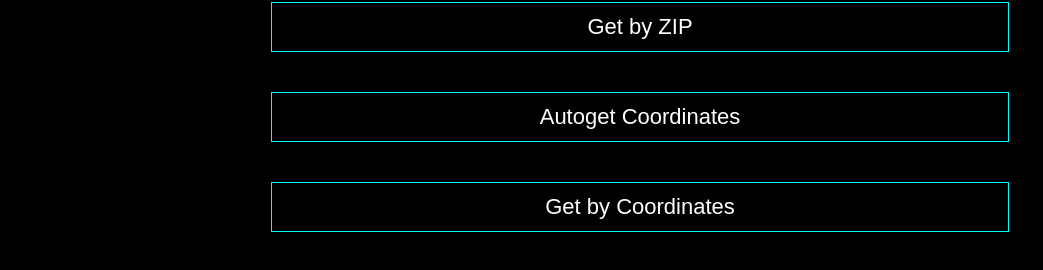
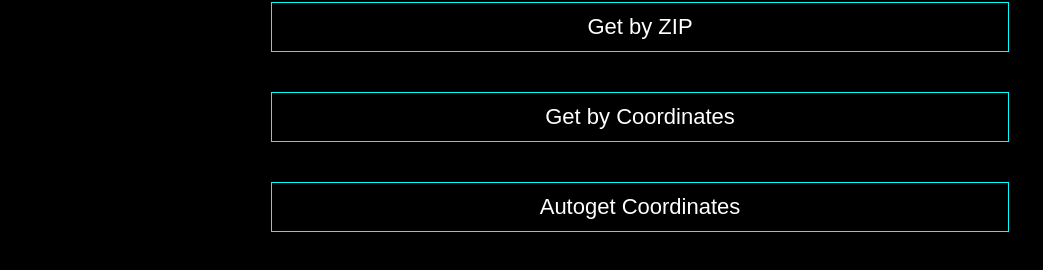
Before and after one commit to djlafo/personal-site-2024, a React (Create React App) app: page /Weather in a window 1280 px wide. Shown: the part 580-850 px from the top of the page, without its empty margins (0-1043 px from the left). Built offline with nearby package versions, Linux system fonts and the light colour scheme.

Commit message:
button order

```diff
--- a/src/pages/Weather/index.tsx
+++ b/src/pages/Weather/index.tsx
@@ -105,8 +105,8 @@ function Weather() {
                 Coordinates: <input type='textbox' value={coord} onChange={e => setCoord(e.target.value)}/><br/>
                 ZIP: <input type='textbox' value={zip} onChange={e => setZip(e.target.value)}/><br/>
                 <input className='big-button' type='button' value='Get by ZIP' onClick={() => setUrlParams({z: zip})}/>
+                <input className='big-button' type='button' value='Get by Coordinates' onClick={() => setUrlParams({coord: coord})}/>
                 <input className='big-button' type='button' value={grabbing ? 'Trying to grab coordinates...' : 'Autoget Coordinates'} readOnly={grabbing} onClick={() => grabCoords()}/>
-                <input className='big-button' type='button' value='Get by Coordinates' onClick={() => setUrlParams({coord: coord})}/>
             </h3>
             <br/>
             {
```
